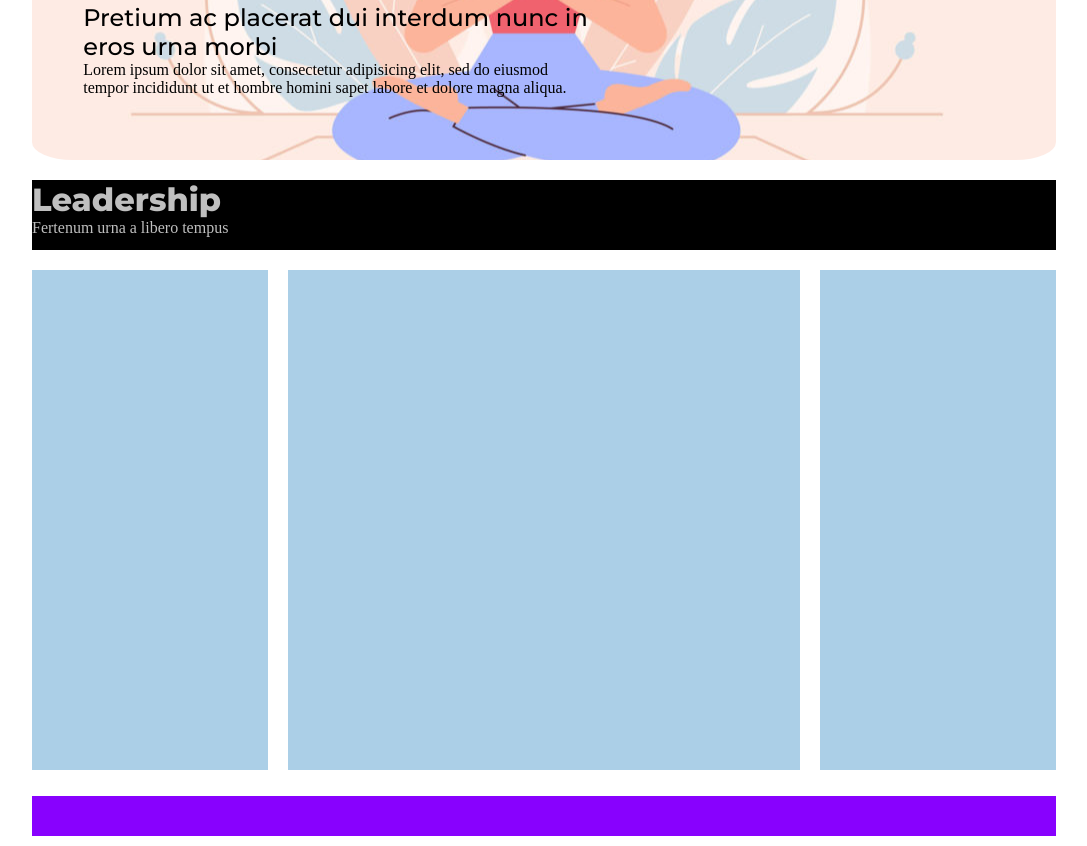
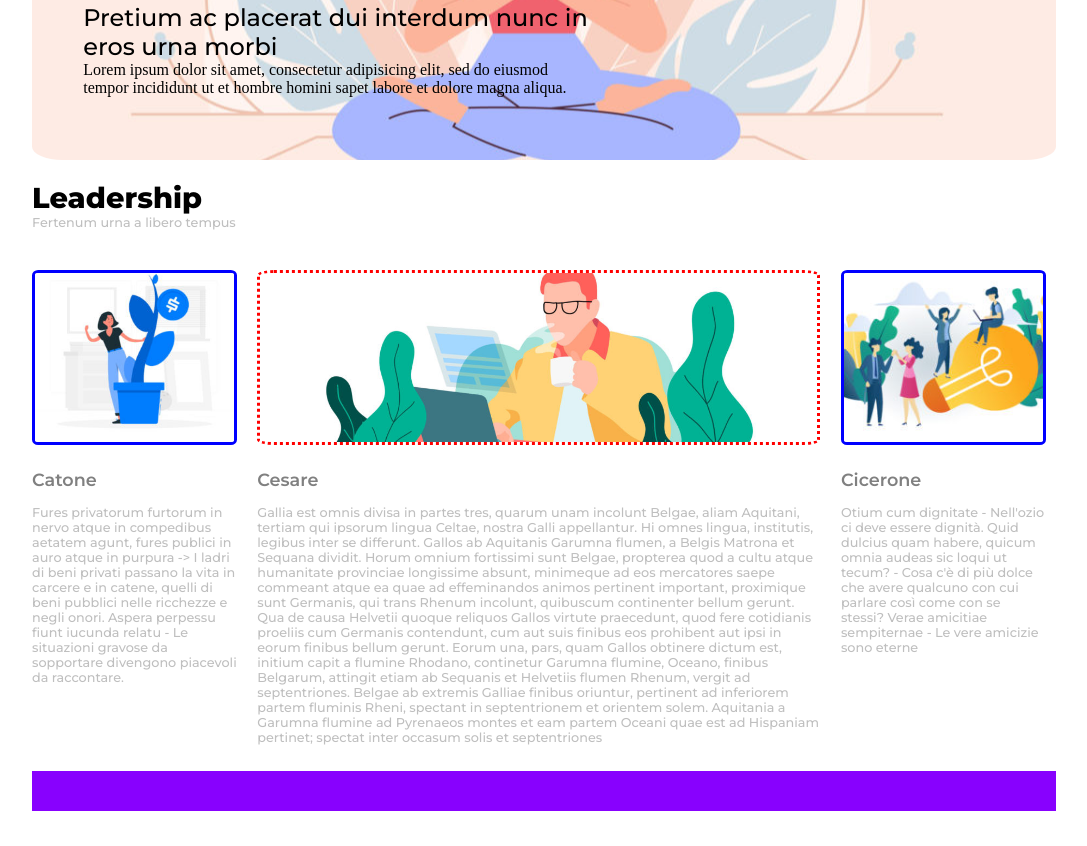
Before and after one commit to MSabbatini98/htmlcss-wp, a plain HTML site: page index.html in a window 1280 px wide. Shown: the part 408-1254 px from the top of the page, without its empty margins (96-1183 px from the left). After the commit the page ends 1229 px from the top, so only its background shows below. Drawn offline with Linux system fonts and the light colour scheme.

Commit message:
.middle
completamento parte inferiore con immagini, testo, formattazione (manca overlay)

```diff
--- a/css/style.css
+++ b/css/style.css
@@ -13,6 +13,7 @@ body{
     margin: auto;
     background-color: white;
     margin-top: 10px;
+    color: #BFBFBF;
 }
 
 /* header */
@@ -38,7 +39,7 @@ header nav ul li{
     height: 450px;
     background-image: url('../img/banner.jpg');
     background-position: right 50% bottom 50%;
-    border-radius: 4%;
+    border-radius: 3%;
     color: black;
     /* border: dashed 5px white; */
 }
@@ -59,43 +60,67 @@ header nav ul li{
 
 
 /* middle */
-.middle {
-    margin-top: 20px;
-    color: #BFBFBF;
-}
+
 .middle h2 {
-    /* color: blue; */
-    font-family: 'Montserrat', sans-serif;
-    font-size: 200%;
+    color: black;
+    font-family: 'Montserrat';
+    font-size: 180%;
     font-weight: 800;
 }
-.middle p {
-    color:
+.middle h4 {
+    font-size: 110%;
+    color: grey;
+    font-family: 'Montserrat';
+    font-weight: 600;
+    margin-bottom: 15px;
+}
+.middle p{
+    font-family: 'Montserrat';
+    font-size: 80%;
 }
 .middle::after {
     content: "";
     display: block;
     clear: both;
 }
+.middle .box_titolo {
+    /* background-color: black; */
+    margin: 20px 0;
+}
 
-.middle .box_titolo {
-    height: 70px;
-    background-color: black;
+.middle .box_left img,
+.middle .box_right img {
+    object-fit: cover;
+    object-position: center;
+    height: 175px;
+    width: 100%;
+    border-radius: 3%;
+        border: solid 3px blue;
+    margin-bottom: 20px;
+}
+.middle .box_middle img{
+    object-fit: cover;
+    object-position: center;
+    height: 175px;
+    width: 100%;
+    border-radius: 3%;
+        border: dotted 3px red;
+
+    margin-bottom: 20px;
 }
 .middle .box_left,
 .middle .box_right
  {
     float: left;
-    background-color: #ABCFE7;
-    height: 500px;
-    width: 23%;
+        /* color: black; */
+    width: 20%;
     margin-top: 2%;
 }
 .middle .box_middle{
     float: left;
-    background-color: #ABCFE7;
-    height: 500px;
-    width: 50%;
+    /* background-color: #ABCFE7; */
+    height: 90%;
+    width: 55%;
     margin: 2% 2%;
 }
 /* fine della parte centrale inferiore */
--- a/index.html
+++ b/index.html
@@ -4,7 +4,7 @@
         <meta charset="utf-8">
         <link rel="stylesheet" href="css/style.css">
         <link rel="preconnect" href="https://fonts.gstatic.com">
-        <link rel="stylesheet" href="https://fonts.googleapis.com/css2?family=Montserrat:wght@100;300;500;800&display=swap" >
+        <link rel="stylesheet" href="https://fonts.googleapis.com/css2?family=Montserrat:wght@100;300;500;600;800&display=swap" >
         <title>Layout</title>
     </head>
     <body>
@@ -43,13 +43,21 @@
                 </div>
 
                 <div class="box_left">
+                    <img src="img/img-1.jpg" alt="Donna con vaso blu e bitcoin">
+                    <h4>Catone</h4>
+                    <p>Fures privatorum furtorum in nervo atque in compedibus aetatem agunt, fures publici in auro atque in purpura -> I ladri di beni privati passano la vita in carcere e in catene, quelli di beni pubblici nelle ricchezze e negli onori. Aspera perpessu fiunt iucunda relatu - Le situazioni gravose da sopportare divengono piacevoli da raccontare.</p>
                 </div>
 
                 <div class="box_middle">
+                    <img src="img/banner-2.jpg" alt="uomo che beve caffè al computer">
+                    <h4>Cesare</h4>
+                    <p>Gallia est omnis divisa in partes tres, quarum unam incolunt Belgae, aliam Aquitani, tertiam qui ipsorum lingua Celtae, nostra Galli appellantur. Hi omnes lingua, institutis, legibus inter se differunt. Gallos ab Aquitanis Garumna flumen, a Belgis Matrona et Sequana dividit. Horum omnium fortissimi sunt Belgae, propterea quod a cultu atque humanitate provinciae longissime absunt, minimeque ad eos mercatores saepe commeant atque ea quae ad effeminandos animos pertinent important, proximique sunt Germanis, qui trans Rhenum incolunt, quibuscum continenter bellum gerunt. Qua de causa Helvetii quoque reliquos Gallos virtute praecedunt, quod fere cotidianis proeliis cum Germanis contendunt, cum aut suis finibus eos prohibent aut ipsi in eorum finibus bellum gerunt. Eorum una, pars, quam Gallos obtinere dictum est, initium capit a flumine Rhodano, continetur Garumna flumine, Oceano, finibus Belgarum, attingit etiam ab Sequanis et Helvetiis flumen Rhenum, vergit ad septentriones. Belgae ab extremis Galliae finibus oriuntur, pertinent ad inferiorem partem fluminis Rheni, spectant in septentrionem et orientem solem. Aquitania a Garumna flumine ad Pyrenaeos montes et eam partem Oceani quae est ad Hispaniam pertinet; spectat inter occasum solis et septentriones </p>
                 </div>
 
                 <div class="box_right">
-
+                    <img src="img/img-3.jpg" alt="persone che parlano sopra una lampaina gigante">
+                    <h4>Cicerone</h4>
+                    <p>Otium cum dignitate - Nell'ozio ci deve essere dignità. Quid dulcius quam habere, quicum omnia audeas sic loqui ut tecum? - Cosa c'è di più dolce che avere qualcuno con cui parlare così come con se stessi? Verae amicitiae sempiternae - Le vere amicizie sono eterne </p>
                 </div>
             </section>
             <!-- Fine parte inferiore -->
```
